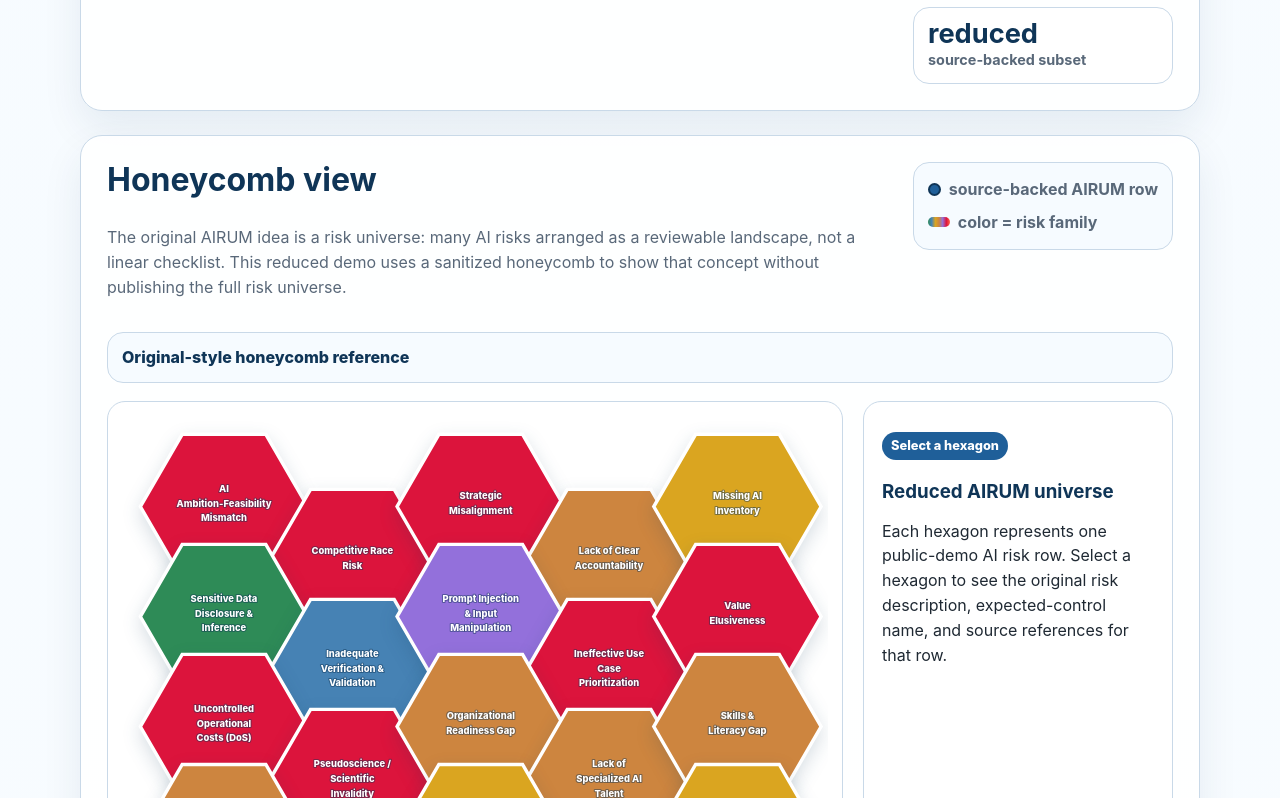
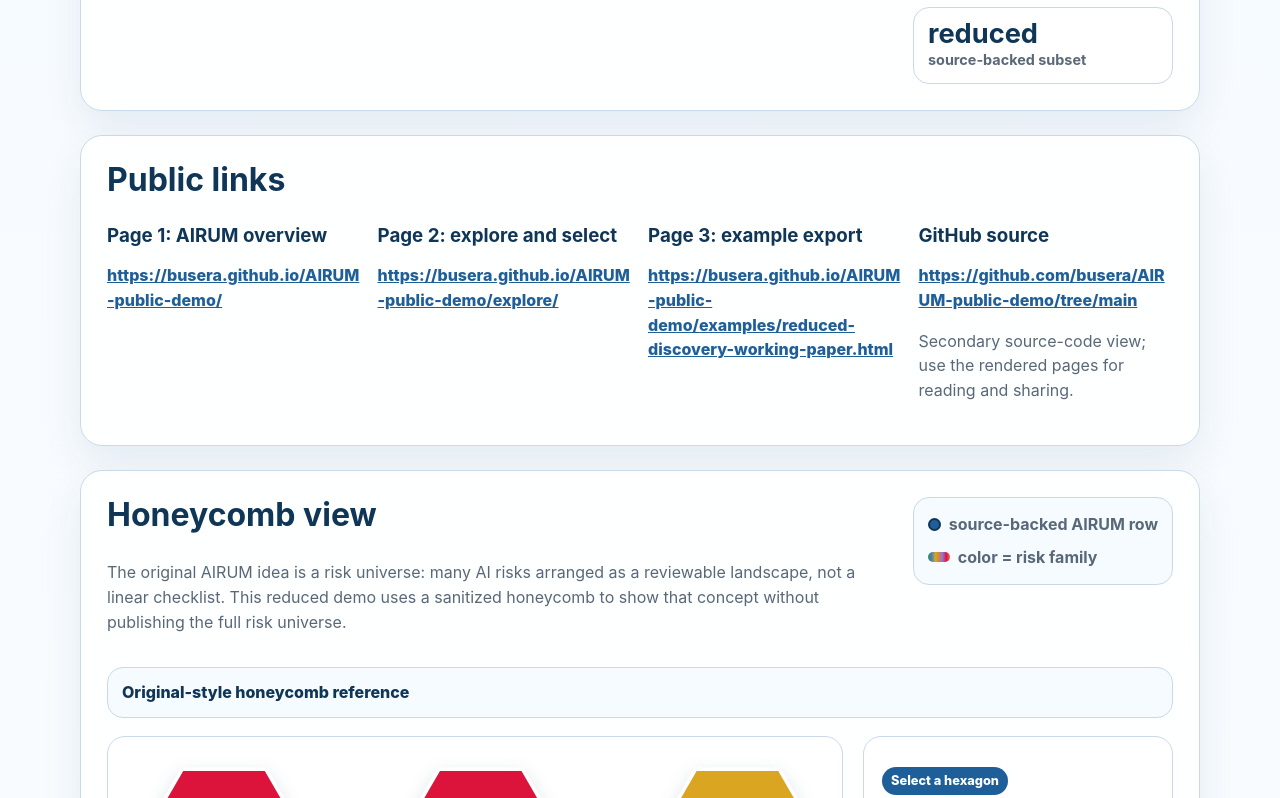
Before and after one commit to busera/AIRUM-public-demo, a plain HTML site: page explore/index.html in a window 1280 px wide. Shown: the part 843-1641 px from the top of the page. Drawn offline with Linux system fonts and the light colour scheme.

Commit message:
docs: align public demo links

```diff
--- a/explore/css/styles.css
+++ b/explore/css/styles.css
@@ -135,6 +135,9 @@ button {
 button:hover { background: var(--blue-700); }
 
 .cards { display: grid; grid-template-columns: repeat(auto-fit, minmax(260px, 1fr)); gap: 16px; }
+.public-link-grid { display: grid; grid-template-columns: repeat(auto-fit, minmax(220px, 1fr)); gap: 16px; }
+.public-link-grid a { overflow-wrap: anywhere; word-break: break-word; font-weight: 800; color: var(--blue-700); }
+.public-link-grid h3 { margin-top: 0; }
 .section-header {
   display: grid;
   grid-template-columns: minmax(0, 1fr) auto;
--- a/explore/index.html
+++ b/explore/index.html
@@ -30,6 +30,16 @@
         </div>
         <div class="mini-stat"><strong id="full-count">0</strong><span>source-backed rows</span></div>
         <div class="mini-stat"><strong id="subset-status">reduced</strong><span>source-backed subset</span></div>
+      </div>
+    </section>
+
+    <section class="panel" aria-labelledby="public-links-title">
+      <h2 id="public-links-title">Public links</h2>
+      <div class="public-link-grid">
+        <div><h3>Page 1: AIRUM overview</h3><p><a href="../">https://busera.github.io/AIRUM-public-demo/</a></p></div>
+        <div><h3>Page 2: explore and select</h3><p><a href="./">https://busera.github.io/AIRUM-public-demo/explore/</a></p></div>
+        <div><h3>Page 3: example export</h3><p><a href="../examples/reduced-discovery-working-paper.html">https://busera.github.io/AIRUM-public-demo/examples/reduced-discovery-working-paper.html</a></p></div>
+        <div><h3>GitHub source</h3><p><a href="https://github.com/busera/AIRUM-public-demo/tree/main">https://github.com/busera/AIRUM-public-demo/tree/main</a></p><p class="muted">Secondary source-code view; use the rendered pages for reading and sharing.</p></div>
       </div>
     </section>
 
@@ -144,7 +154,7 @@
   </main>
 
   <footer>
-    <p>AIRUM demo pages: <a href="../">Page 1 overview</a> | <a href="./">Page 2 exploration and selection</a> | <a href="../examples/reduced-discovery-working-paper.html">Page 3 example export</a></p>
+    <p>AIRUM public links: <a href="../">Page 1 overview</a> | <a href="./">Page 2 exploration/select</a> | <a href="../examples/reduced-discovery-working-paper.html">Page 3 example export</a> | <a href="https://github.com/busera/AIRUM-public-demo/tree/main">GitHub source</a></p>
   </footer>
 
   <script type="module" src="js/app.js"></script>
```
Also changed, not shown: examples/reduced-discovery-working-paper.html (+12 -0 lines), index.html (+2 -0 lines), README.md.
